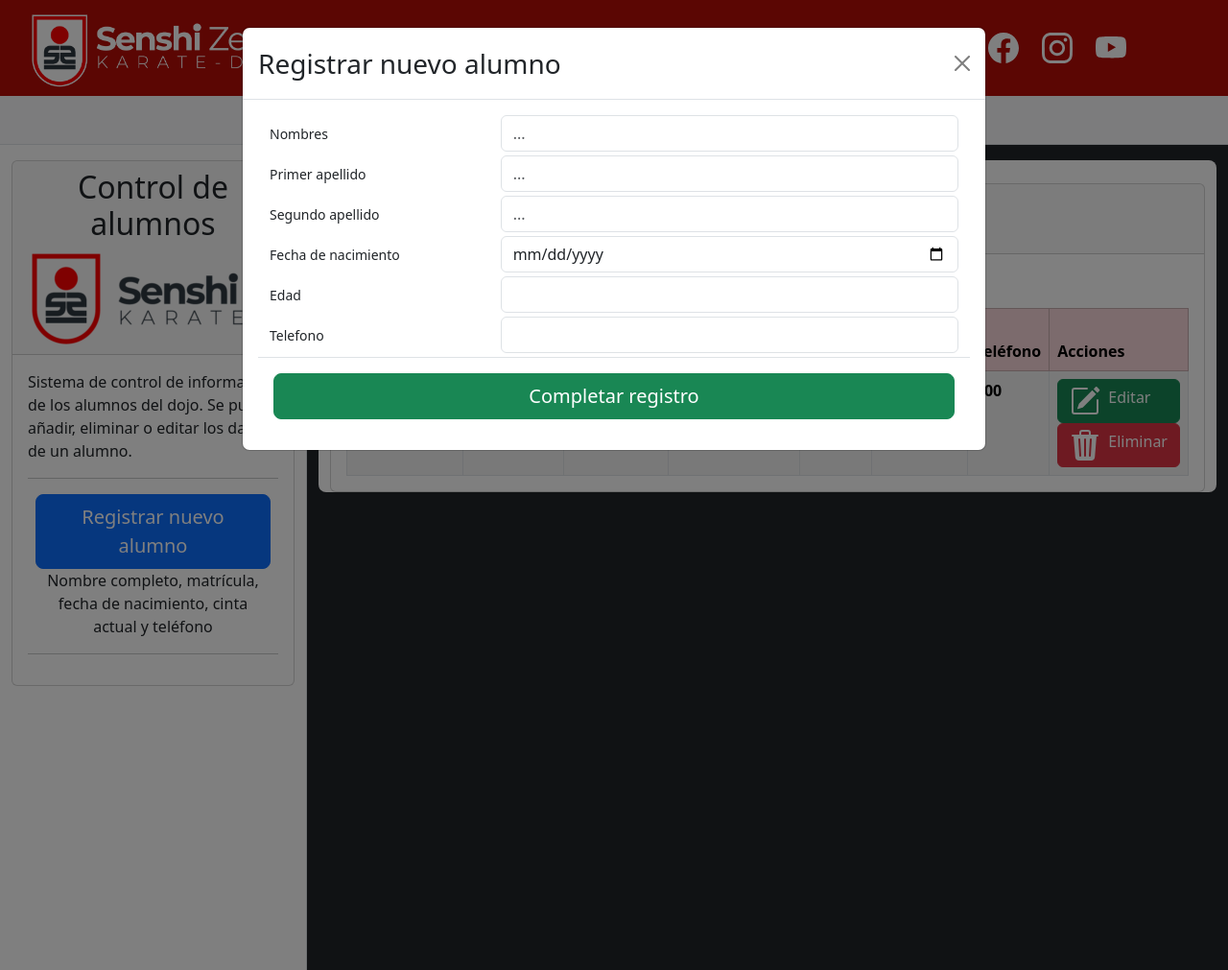
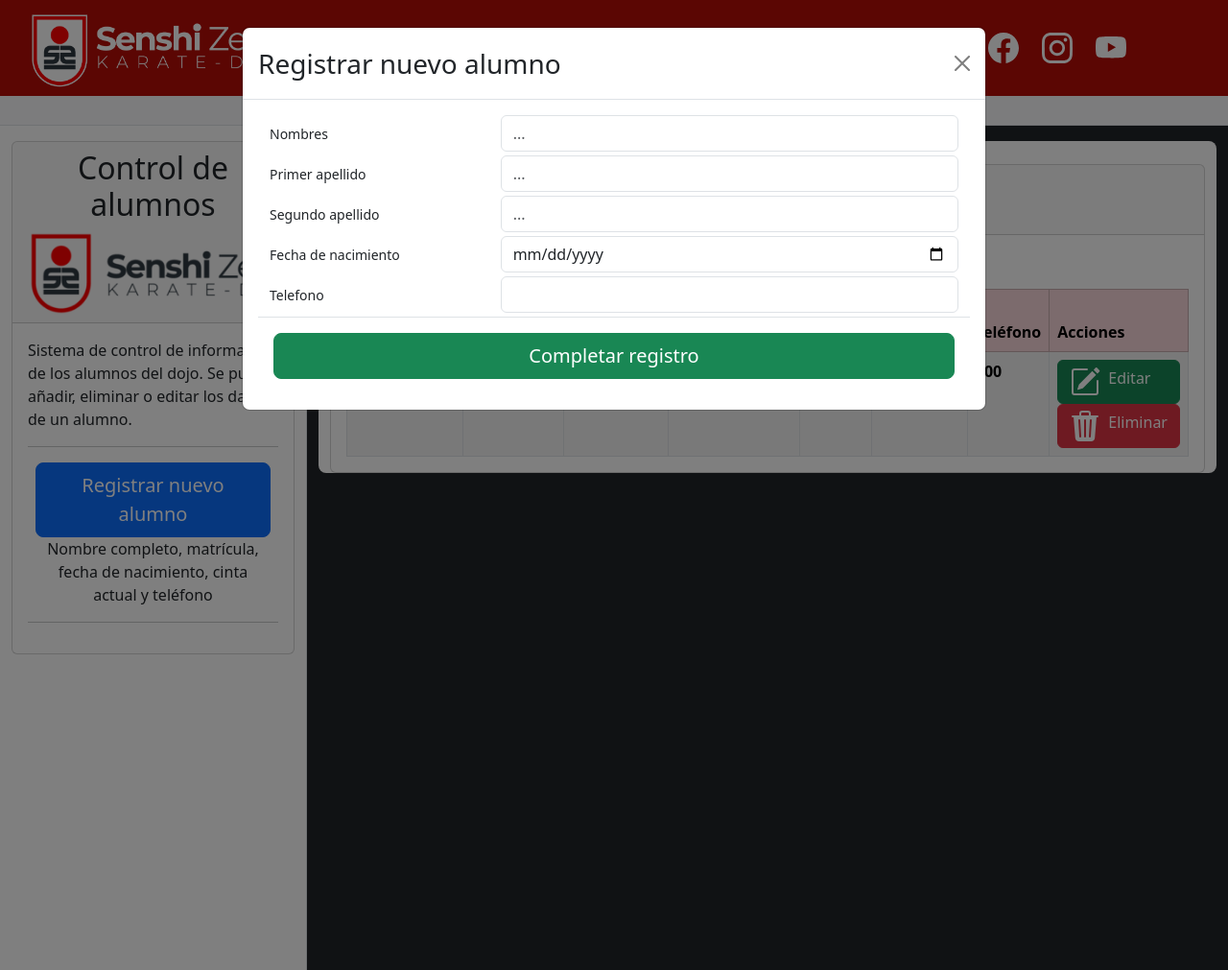
Before and after one commit to Edescal/Topicos-de-programacion-con-python, a Flask app: page / in a window 1280 px wide, after a click on "Registrar nuevo alumno". Shown: the whole page at 96% size. Run offline with Flask 3, Linux system fonts and the light colour scheme; tables that the repository leaves empty or names only in its code hold one stand-in row (values such as "Sample post"); lists and menus that the app fills with data are empty; some libraries are stand-ins or nearby versions.

Commit message:
Listo para subir

```diff
--- a/proyecto/src/app.py
+++ b/proyecto/src/app.py
@@ -47,7 +47,7 @@ def add_alumno():
         cinta = 'blanco'
         telefono = request.form['telefono']
 
-        query = 'insert into alumno (`nombres`, `apellido_p`,`apellido_m`, `fecha_nacimiento`, `edad`, `color_cinta`,`total asistencias`, `telefono`) VALUES (%s, %s, %s, %s, %s, %s, %s, %s)'
+        query = 'insert into alumno (`nombres`, `apellido_p`,`apellido_m`,`fecha_nacimiento`, `edad`, `color_cinta`,`total asistencias`,`telefono`) VALUES (%s, %s, %s, %s, %s, %s, %s, %s)'
         params = (nombre, apP, apM, fdn, edad, cinta, 0, telefono)
         cur = mysql.connection.cursor()
         cur.execute(query,params)
@@ -85,6 +85,18 @@ def edit_alumno(id):
 def calcular_edad(fdn):
     hoy = datetime.today()
     return hoy.year - fdn.year - ((hoy.month, hoy.day) < (fdn.month, fdn.day))
+
+@app.route('/delete-alumno/<id>', methods = ['POST'])
+def delete_alumno(id):
+
+    query = 'DELETE FROM `alumno` WHERE `alumno`.`id_alumno` = %s'
+    params = (id,)
+    cur = mysql.connection.cursor()
+    cur.execute(query,  params)
+    cur.close()
+    mysql.connection.commit()
+    return redirect(url_for('index'))
+
 
 
 # RUTA PARA SOLICITAR IMÁGENES
@@ -144,7 +156,6 @@ def allowed_file(filename):
 
 
 
-
 # Iniciar la applicación
 if __name__ == '__main__':
     app.run(debug=True)
--- a/proyecto/src/config.py
+++ b/proyecto/src/config.py
@@ -1,6 +1,6 @@
 MYSQL_USER = 'root'
 MYSQL_PASSWORD = ''
-MYSQL_DB = 'test'
+MYSQL_DB = 'test' # Cambiar este nombre por el de tu base de datos
 HEX_SEC_KEY= 'd5fb8c4fa8bd46638dadc4e751e0d68d'
-ALLOWED_EXTENSIONS = {'png', 'jpg', 'jpeg', 'gif'}
+ALLOWED_EXTENSIONS = {'png', 'jpg', 'jpeg', 'gif'} # quizás se suban imágenes
 MYSQL_CURSORCLASS = 'DictCursor'
--- a/proyecto/src/templates/dojo-alumnos.html
+++ b/proyecto/src/templates/dojo-alumnos.html
@@ -10,12 +10,12 @@
             <div class="card mt-3">
                 <div class="card-header">
                     <h2 class="card-title text-center">Control de alumnos</h2>
-                    <img src="{{url_for('static', filename='/img/dojo-logo-blanco.png')}}" alt="" width="300px">
+                    <img src="{{url_for('static', filename='/img/dojo-logo-blanco.png')}}" alt="Logo del dojo"  class="w-100">
                 </div>
                 <div class="card-body">
                     <p class="card-text">
-                        Sistema de control de información de los alumnos del dojo. Se puede añadir, eliminar o editar
-                        los datos de un alumno.
+                        Sistema de control de información de los alumnos del dojo.
+                        Se puede añadir, eliminar o editar los datos de un alumno.
                     </p>
                     <hr>
                     <div class="mb-2 mx-2 row">
@@ -90,10 +90,10 @@
 
                                                 <!-- DE AQUÍ SE SACAN LOS DATOS PARA ELIMINAR EN EL MODAL-->
                                                 <div class="row">
-                                                    <form action="/delete-task" method="post" class="p-0">
                                                     <button type="button" class="btn btn-danger d-flex"
-                                                            data-bs-toggle="modal" data-bs-target="#eliminarModal"
-                                                            data-bs-id="{{a['id_alumno']}}">
+                                                        data-bs-toggle="modal" data-bs-target="#deleteModal"
+                                                        data-bs-id="{{a['id_alumno']}}"
+                                                        data-bs-fullname="{{a['nombres']}} {{a['apellido_p']}} {{a['apellido_m']}}">
                                                         <svg xmlns="http://www.w3.org/2000/svg" width="32"
                                                             height="32" fill="currentColor"
                                                             class="bi bi-trash3-fill" viewBox="0 0 16 16">
@@ -102,7 +102,6 @@
                                                         </svg>
                                                         <p class="text-center align-middle ms-2 my-0">Eliminar</p>
                                                     </button>
-                                                    </form>
                                                 </div>
                                             </div>
 
@@ -121,7 +120,7 @@
 </div>
 
 
-<!--MODAL PARA EDITAR O AÑADIR UN LIBRO -->
+<!--MODAL PARA EDITAR O AÑADIR UN REGISTRO -->
 <div class="modal fade bg-opacity-75" id="addModal" tabindex="-1" role="dialog">
     <div class="container">
         <div class="row justify-content-center align-items-center">
@@ -199,14 +198,14 @@
                                     </div>
                                 </div>
                             </div>
-                            <div class="mb-1">
+                            <div class="mb-1" id="edad_opcional">
                                 <div class="container">
                                     <div class="row g-1 align-items-center">
                                         <div class="col-4">
                                             <small class="form-label">Edad</small>
                                         </div>
                                         <div class="col-8">
-                                            <input type="text" required class="form-control" name="edad" id="_edad">
+                                            <input type="text" disabled class="form-control" name="edad" id="_edad">
                                         </div>
                                     </div>
                                 </div>
@@ -250,6 +249,39 @@
     </div>
 </div>
 
+<!--MODAL PARA CONFIRMAR QUE SE QUIERE ELIMINAR UN REGISTRO-->
+<div class="container-fluid modal fade bg-opacity-75" id="deleteModal" tabindex="-1" role="dialog">
+    <div class="row mt-5 justify-content-center align-items-center">
+        <div class="modal-dialog col-6" style="width: 70rem;">
+            <div class="modal-content color-modal">
+                <div class="modal-header">
+
+                    <h3 class="modal-title text-center" id="deleteModalTitle">Mensaje de confirmación</h3>
+                    <button type="button" class="btn-close" aria-label="Close" data-bs-dismiss="modal"></button>
+                </div>
+                <div class="modal-body">
+                    <div class="container-fluid">
+                        <div class="row justify-content-center mb-3">
+                            <p class="card-text" id="deleteModalText">Contenido</p>
+                            <svg xmlns="http://www.w3.org/2000/svg" width="64" height="64" fill="red" class="bi bi-exclamation-diamond" viewBox="0 0 16 16">
+                                <path d="M6.95.435c.58-.58 1.52-.58 2.1 0l6.515 6.516c.58.58.58 1.519 0 2.098L9.05 15.565c-.58.58-1.519.58-2.098 0L.435 9.05a1.48 1.48 0 0 1 0-2.098zm1.4.7a.495.495 0 0 0-.7 0L1.134 7.65a.495.495 0 0 0 0 .7l6.516 6.516a.495.495 0 0 0 .7 0l6.516-6.516a.495.495 0 0 0 0-.7L8.35 1.134z"/>
+                                <path d="M7.002 11a1 1 0 1 1 2 0 1 1 0 0 1-2 0M7.1 4.995a.905.905 0 1 1 1.8 0l-.35 3.507a.552.552 0 0 1-1.1 0z"/>
+                              </svg>
+                        </div>
+                    </div>
+                    <form id="deleteForm" method="POST" action="/delete-alumno/#">
+                        <input type="text" class="form-control" id="_id" name="id_alumno" hidden>
+                        <div class="modal-footer">
+                            <button type="submit" class="btn btn-danger btn-lg w-100">Confirmar acción</button>
+                        </div>
+                    </form>
+                </div>
+            </div>
+        </div>
+    </div>
+</div>
+
+
 <script>
     const modal = document.getElementById("addModal")
     if (modal) {
@@ -265,12 +297,21 @@
             const telefono = button.getAttribute('data-bs-telefono')
 
             // Es para ocultar el ID cuando añades un nuevo alumno (lo pone la BD)
-            id_opcional = document.getElementById("id_opcional")
+            const id_opcional = document.getElementById("id_opcional")
             if (id_opcional){
                 if (id) {
                     id_opcional.style.display = "block";
                 } else {
                     id_opcional.style.display = "none";
+                }
+            }
+
+            const edad_opcional = document.getElementById("edad_opcional")
+            if (edad_opcional) {
+                if (id) {
+                    edad_opcional.style.display = "block";
+                } else {
+                    edad_opcional.style.display = "none";
                 }
             }
 
@@ -310,6 +351,23 @@
         })
     }
 
+    const elimModal = document.getElementById("deleteModal")
+    if (elimModal){
+        elimModal.addEventListener('show.bs.modal', event => {
+            const button = event.relatedTarget
+            const id = button.getAttribute('data-bs-id')
+            const nombre = button.getAttribute('data-bs-fullname')
+
+            const modalTitle = document.getElementById("deleteModalText")
+            if (modalTitle){
+                modalTitle.innerHTML = `¿Estás seguro de eliminar el registro del alumno ${nombre}? Está acción es irreversible.`
+            }
+            const url = '/delete-alumno/'+id
+            const form = document.getElementById("deleteForm")
+            form.setAttribute('action', url)
+        })
+    }
+
 </script>
 
 {% endblock %}
--- a/proyecto/src/templates/form.html
+++ b/proyecto/src/templates/form.html
@@ -57,7 +57,7 @@
                     <div class="col-4">
                         <div class="row text-end text-white align-content-end">
                             <p>¿Ya tienes una cuenta?
-                                <a href="/"
+                                <a href="/login"
                                     class="align-items-center btn btn-outline-light ms-2 me-lg-auto text-decoration-none">
                                     Iniciar sesión
                                 </a>
--- a/proyecto/src/templates/plantilla.html
+++ b/proyecto/src/templates/plantilla.html
@@ -131,20 +131,9 @@
         <div class="p-0 bg-light text-white border-bottom shadow-sm">
             <div class="container">
                 <div class="row d-flex flex-wrap align-items-center justify-content-center justify-content-lg-start">
-                    <div class="nav col-3"></div>
+                    <div class="nav col-12" style="height: 30px;">
 
-                    <div class="nav col-6 justify-content-center">
-                        <div class="row opacity-100">
-                            <div class="col-12">
-                                <div class="col-12 content">
-                                    <div class="semi-circle dojo-header shadow-lg">
-                                    </div>
-                                </div>
-                            </div>
-                        </div>
                     </div>
-
-                    <div class="nav col-3"></div>
                 </div>
             </div>
         </div>
```
Also changed, not shown: README.md (added). Lines whose indentation alone changed are shown as unchanged.
